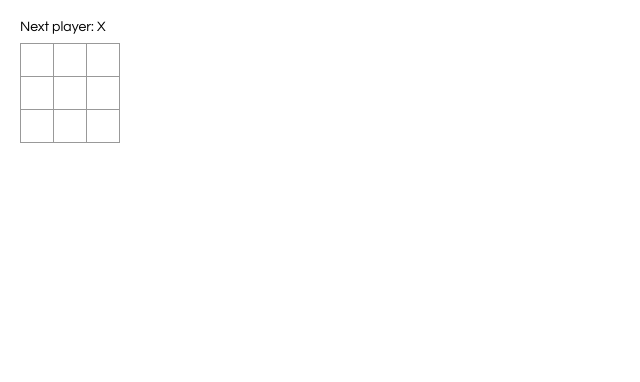
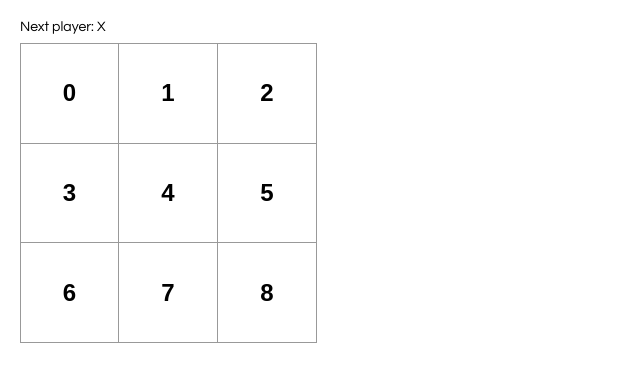
Before and after one commit to lukasion/ReactGameApp, a React app: page / in a window 1280 px wide. Shown: the whole page, without its empty margins (0-640 px from the left). Built offline with nearby package versions, Linux system fonts and the light colour scheme.

Commit message:
Basic js/css things

```diff
--- a/src/index.css
+++ b/src/index.css
@@ -5,6 +5,17 @@ body {
 
 ol, ul {
     padding-left: 30px;
+}
+
+.board__container {
+    display: flex;
+    flex-wrap: wrap;
+    width: 300px;
+    height: 300px;
+}
+
+.board__cell {
+    flex: 0 0 33%;
 }
 
 .board-row:after {
@@ -24,13 +35,28 @@ ol, ul {
     font-size: 24px;
     font-weight: bold;
     line-height: 34px;
-    height: 34px;
+    height: 100%;
     margin-right: -1px;
     margin-top: -1px;
     padding: 0;
     text-align: center;
-    width: 34px;
+    width: 100%;
+    cursor: pointer;
 }
+
+.square:hover {
+    background: #eee;
+}
+
+.board__cell:not(:nth-child(3n + 1)) .square {
+    border-left: 0;
+}
+
+.board__cell:not(:nth-child(1)):not(:nth-child(2)):not(:nth-child(3)) .square {
+    border-top: 0;
+}
+
+
 
 .square:focus {
     outline: none;
--- a/src/index.js
+++ b/src/index.js
@@ -5,16 +5,20 @@ import './index.css';
 class Square extends React.Component {
     render() {
         return (
-            <button className="square">
-                {/* TODO */}
+            <button className="square" onClick={this.clicked}>
+                {this.props.value}
             </button>
         );
+    }
+
+    clicked() {
+        console.log("test")
     }
   }
 
 class Board extends React.Component {
     renderSquare(i) {
-        return <Square />;
+        return <Square value={i} />;
     }
 
     render() {
@@ -23,20 +27,13 @@ class Board extends React.Component {
         return (
             <div>
                 <div className="status">{status}</div>
-                <div className="board-row">
-                {this.renderSquare(0)}
-                {this.renderSquare(1)}
-                {this.renderSquare(2)}
-                </div>
-                <div className="board-row">
-                {this.renderSquare(3)}
-                {this.renderSquare(4)}
-                {this.renderSquare(5)}
-                </div>
-                <div className="board-row">
-                {this.renderSquare(6)}
-                {this.renderSquare(7)}
-                {this.renderSquare(8)}
+
+                <div className="board__container">
+                    {[...Array(9)].map((x, i) =>
+                        <div className="board__cell" key={i}>
+                            {this.renderSquare(i)}
+                        </div>
+                    )}
                 </div>
             </div>
         );
```
